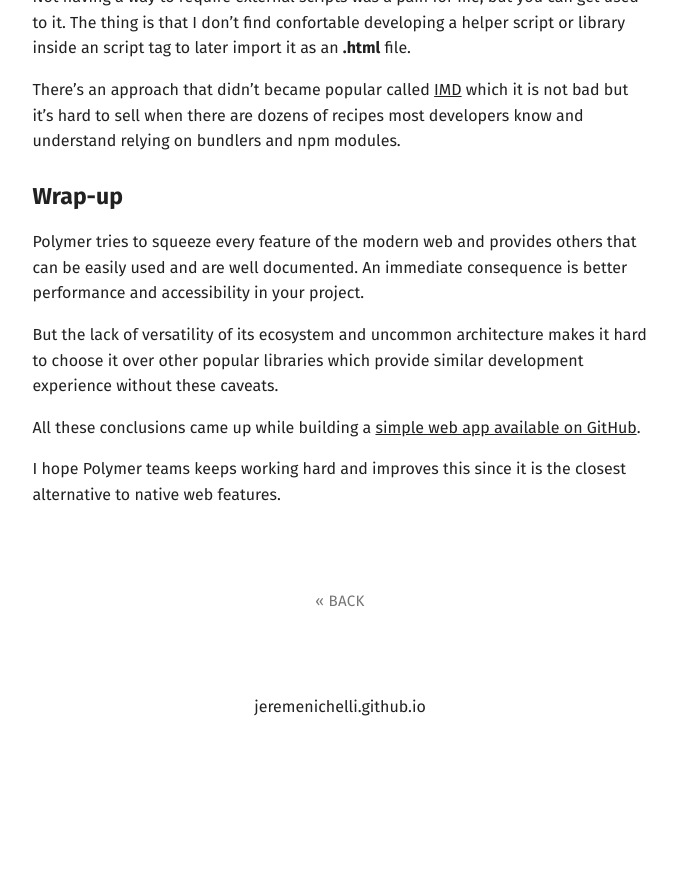
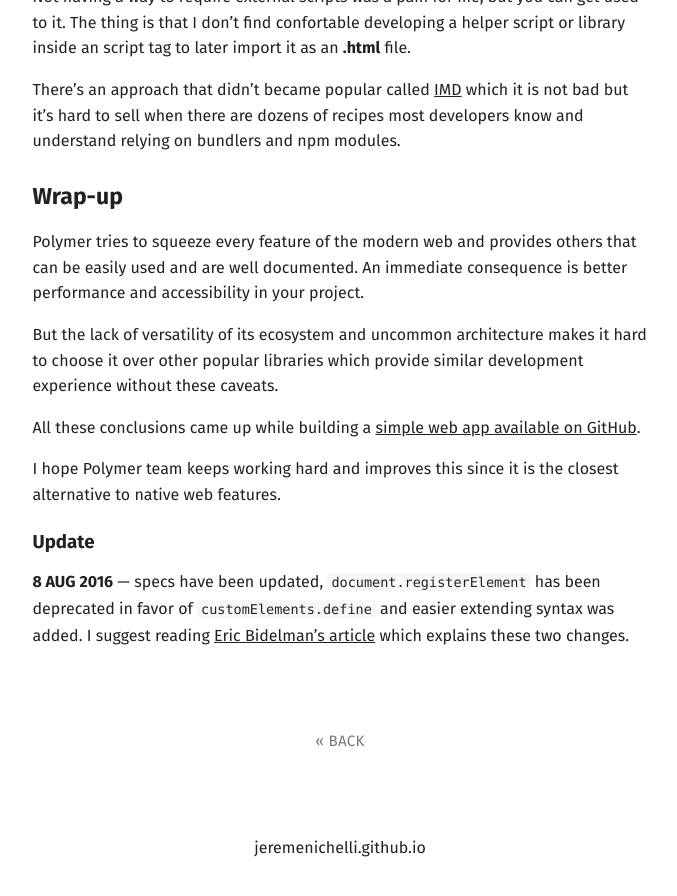
Before and after one commit to jeremenichelli/jeremenichelli.github.io, a Jekyll site: the page built from _posts/2016-08-05-building-a-component-based-app-with-polymer.md, in a window 1280 px wide and 900 px high, scrolled down 10251 px. Shown: the top 896 px of the window, without its empty margins (300-977 px from the left). Built offline with Jekyll 4.4.1, drawn with Linux system fonts in a browser that asks for light colours; before the commit the page ends 11011 px from its top, so only the background shows below that.

Commit message:
Added spec change on custom elements for Polymer post

```diff
--- a/_posts/2016-08-05-building-a-component-based-app-with-polymer.md
+++ b/_posts/2016-08-05-building-a-component-based-app-with-polymer.md
@@ -421,7 +421,11 @@ But the lack of versatility of its ecosystem and uncommon architecture makes it
 
 All these conclusions came up while building a [simple web app available on GitHub](https://github.com/jeremenichelli/movies/tree/master/results/polymer).
 
-I hope Polymer teams keeps working hard and improves this since it is the closest alternative to native web features.
+I hope Polymer team keeps working hard and improves this since it is the closest alternative to native web features.
+
+### Update
+
+**8 AUG 2016** &mdash; specs have been updated, `document.registerElement` has been deprecated in favor of `customElements.define` and easier extending syntax was added. I suggest reading [Eric Bidelman's article](https://developers.google.com/web/fundamentals/primers/customelement) which explains these two changes.
 
 
 [polymer]: https://polymer-project.org
```
